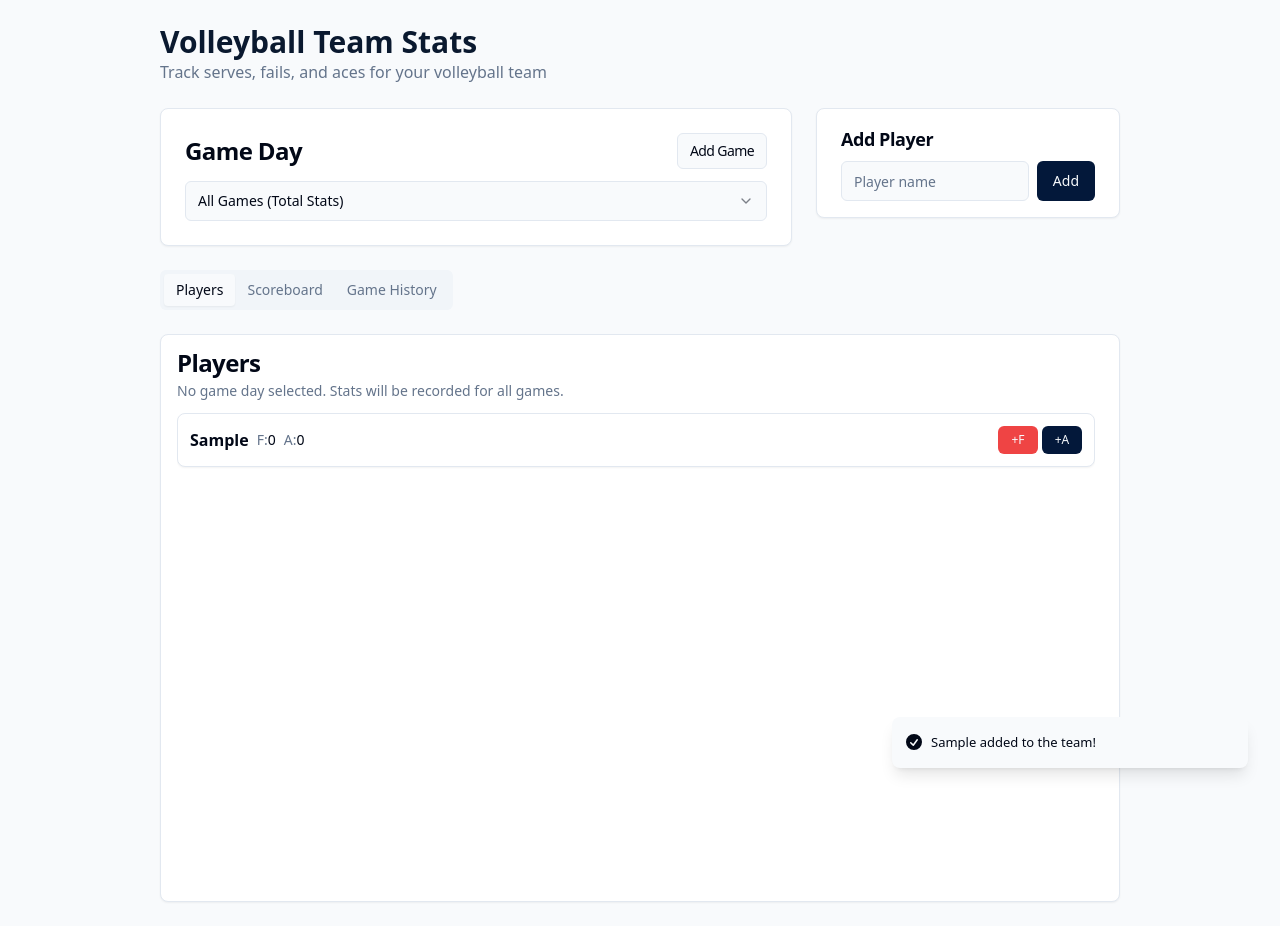
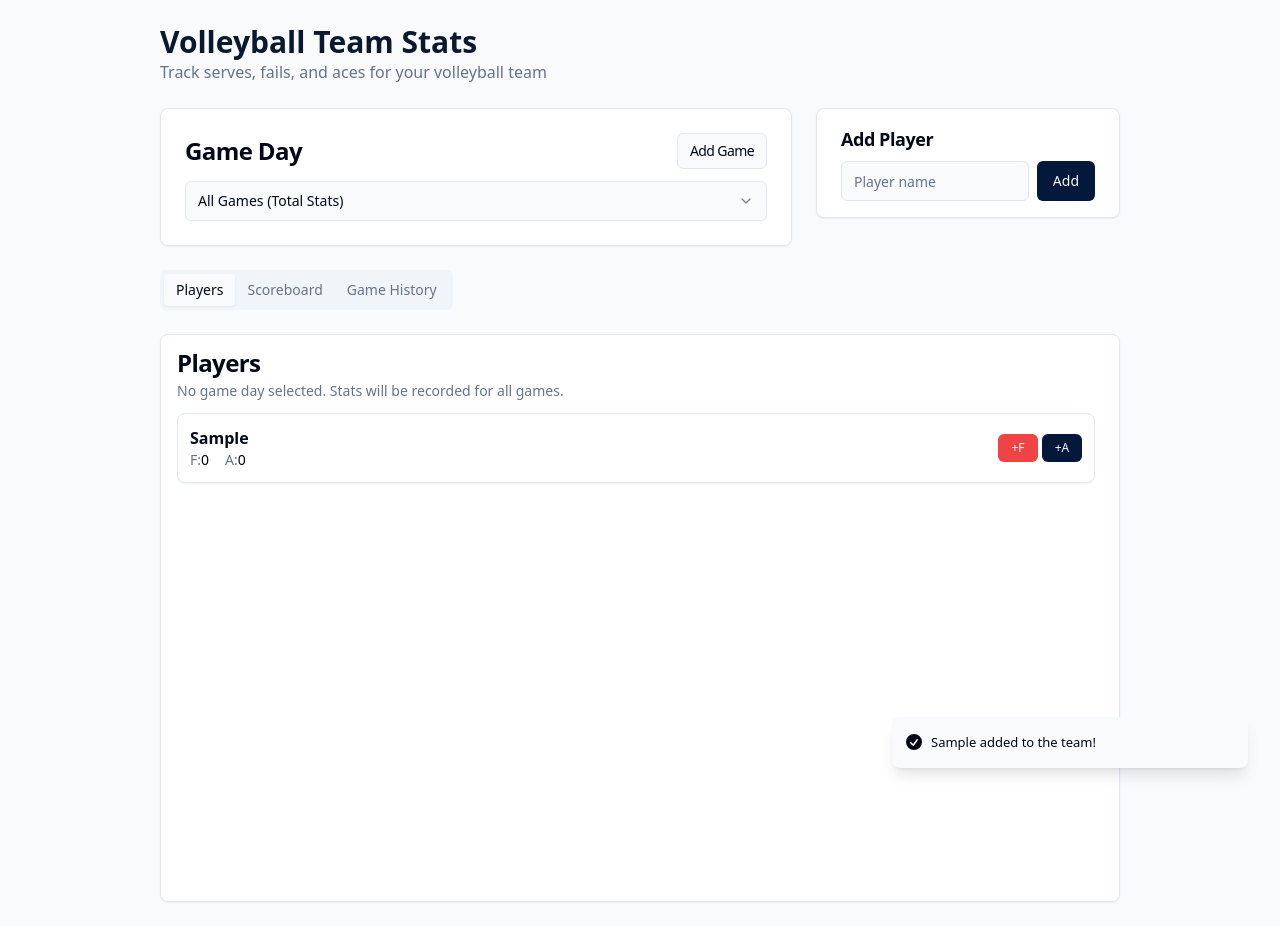
Before and after one commit to flyhigh-berlin/serve-stats-v2, a React (Vite) app: page / in a window 1280 px wide. Both pictures are taken after typing "Sample" into the empty fields and a click on the button "Add". Built offline with nearby package versions, Linux system fonts and the light colour scheme.

Commit message:
Refactor: Vertical alignment of player stats
Align player stats vertically in PlayerCard component, regardless of name length.

```diff
--- a/src/components/PlayerCard.tsx
+++ b/src/components/PlayerCard.tsx
@@ -42,11 +42,11 @@ export function PlayerCard({ player, gameId }: PlayerCardProps) {
       <CardContent className="p-3">
         <div className="flex items-center justify-between">
           {/* Player name and stats section */}
-          <div className="flex items-center space-x-2 overflow-hidden">
-            <span className="font-semibold truncate max-w-[100px] sm:max-w-[150px]">
+          <div className="flex flex-col mr-2">
+            <span className="font-semibold truncate max-w-[120px] sm:max-w-[150px]">
               {player.name}
             </span>
-            <div className="flex items-center space-x-2">
+            <div className="flex space-x-4">
               <span className="text-sm">
                 <span className="text-muted-foreground">F:</span>
                 <span className={`font-medium ${animatingFail ? "stat-change" : ""}`}>{stats.fails}</span>
```
